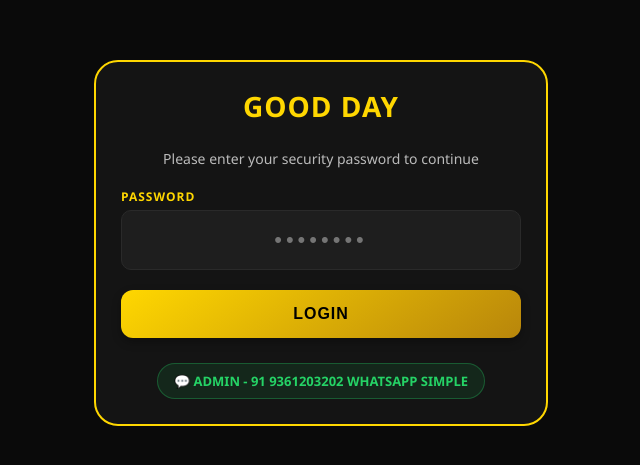
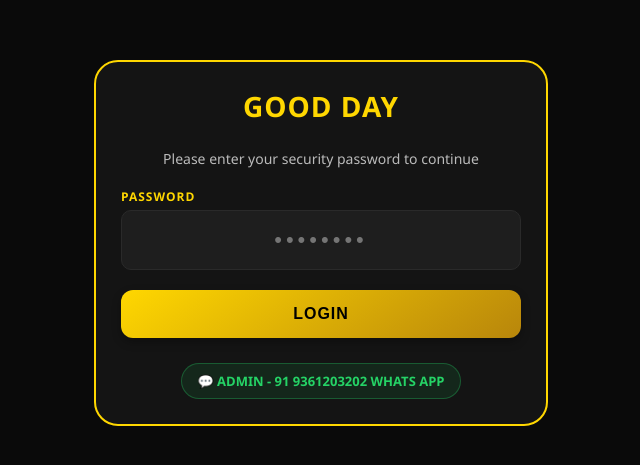
Before and after one commit to sahayaraj1982/gold-three, a plain HTML site: page index.html in a window 1280 px wide. Shown: the part 157-622 px from the top of the page, without its empty margins (319-959 px from the left). Drawn offline with Linux system fonts and the light colour scheme.

Commit message:
Fix typo in WhatsApp link text

```diff
--- a/index.html
+++ b/index.html
@@ -289,7 +289,7 @@ input[type="date"], input[type="text"], input[type="number"], input[type="passwo
         <p id="passError" style="color:#ff3333; display:none; margin-top:12px; font-weight: bold;">Invalid Password! Please try again.</p>
 
         <a id="adminWhatsAppLink" href="https://wa.me/919361203202" target="_blank" style="text-decoration:none; display:inline-block; margin-top:25px; color:#25D366; font-size:13px; font-weight:bold; background:rgba(37,211,102,0.1); padding:8px 16px; border-radius:20px; border:1px solid rgba(37,211,102,0.3);">
-            💬 ADMIN - 91 9361203202 WHATSAPP SIMPLE
+            💬 ADMIN - 91 9361203202 WHATS APP
         </a>
     </div>
 </div>
```
